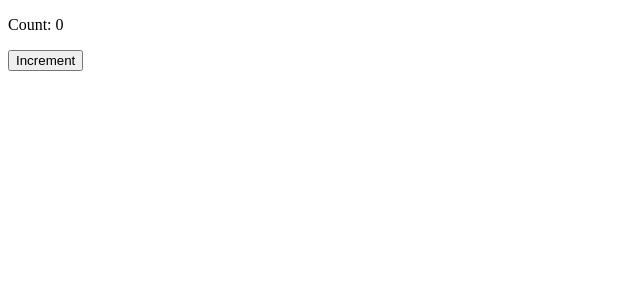
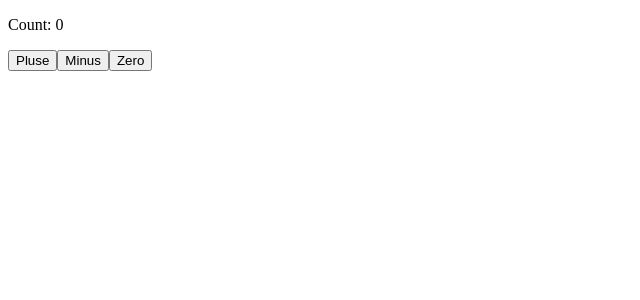
Before and after one commit to crhbala/react-b48, a React (Vite) app: page / in a window 1280 px wide. Shown: the top 300 px of the page, without its empty margins (0-640 px from the left). Built offline with nearby package versions, Linux system fonts and the light colour scheme.

Commit message:
statefull class comonent with example pluse minus zero buttons

```diff
--- a/src/App.jsx
+++ b/src/App.jsx
@@ -9,17 +9,31 @@ class App extends Component{
       count:0,
     }
   }
-  increment = () => {
-    this.setState({
-      count:this.state.count+1,
-    })
+  pluseClick = () => {
+    this.setState((prevState) => ({
+      count : prevState.count + 1,
+    }))
+  }
+  minusClick = () => {
+    if (this.state.count > 0) {
+      this.setState((prevState) => ({
+        count: prevState.count - 1,
+      }))
+    }
+  }
+   zero = () => {
+    this.setState((prevState) => ({
+      count : 0,
+    }))
   }
 
   render() {
     return (
       <div>
         <p>Count: {this.state.count}</p>
-        <button onClick={this.increment}>Increment</button>
+        <button onClick={this.pluseClick}>Pluse</button>
+        <button onClick={this.minusClick}>Minus</button>
+        <button onClick={this.zero}>Zero</button>
       </div>
     )
   }
```
